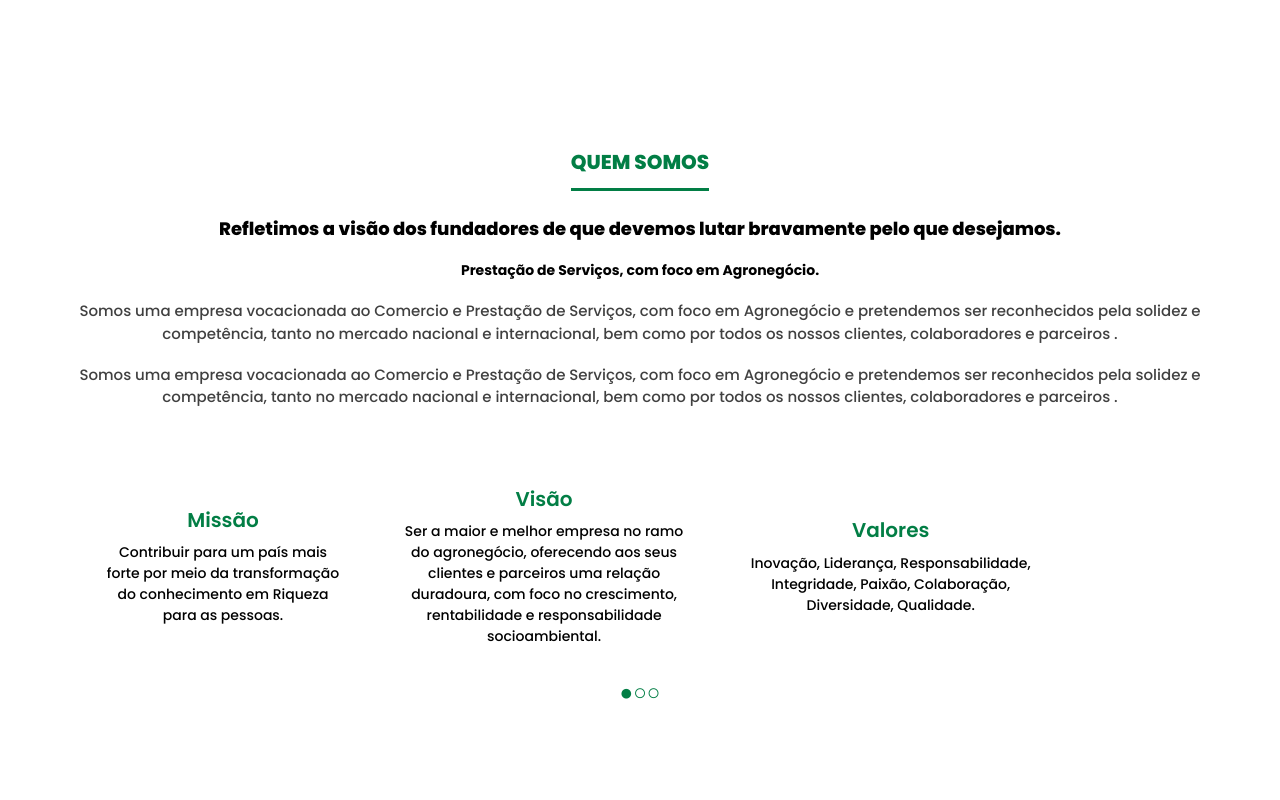
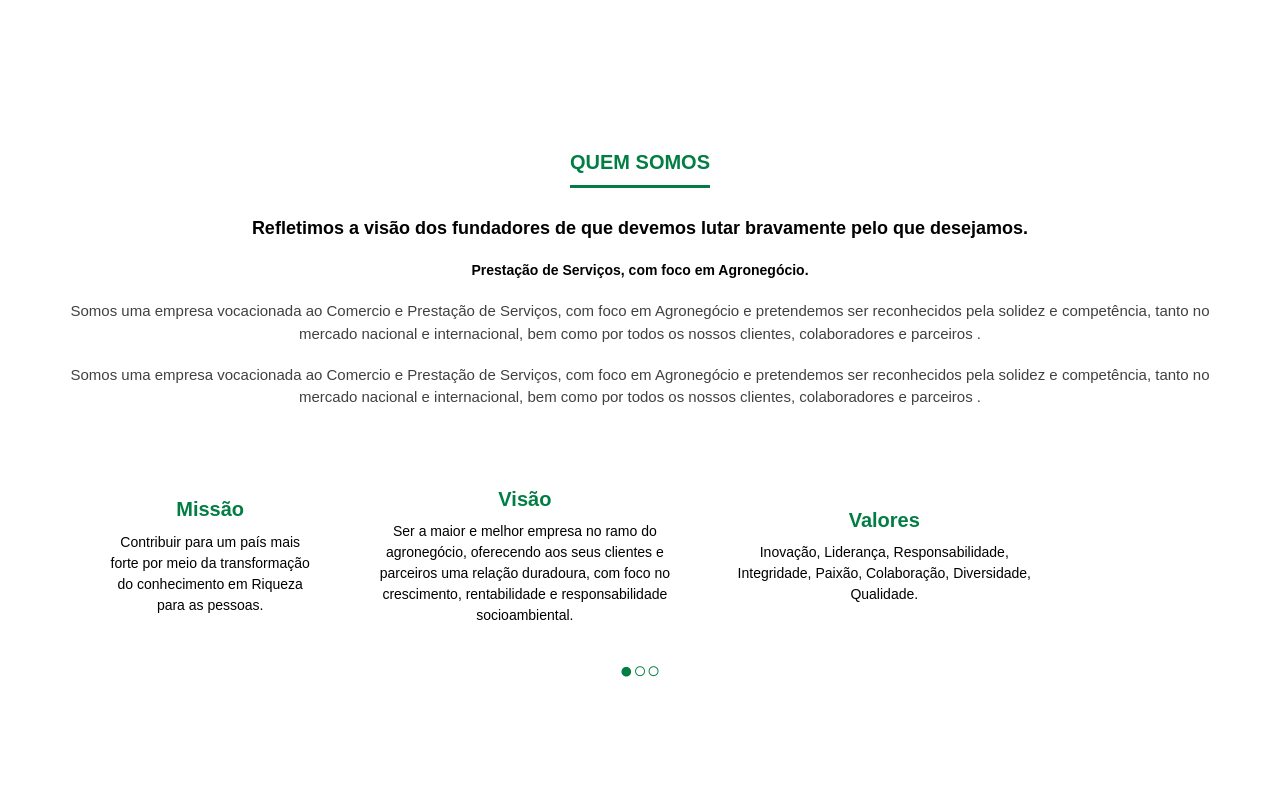
Before and after one commit to medesign-angola/sejostin-website, an Angular app: page / in a window 1280 px wide. Shown: the part 1060-1860 px from the top of the page. Built offline with nearby package versions, Linux system fonts and the light colour scheme.

Commit message:
tailwind cli

```diff
--- a/package.json
+++ b/package.json
@@ -27,12 +27,15 @@
     "@angular/cli": "~14.0.3",
     "@angular/compiler-cli": "^14.0.0",
     "@types/jasmine": "~4.0.0",
+    "autoprefixer": "^10.4.7",
     "jasmine-core": "~4.1.0",
     "karma": "~6.3.0",
     "karma-chrome-launcher": "~3.1.0",
     "karma-coverage": "~2.2.0",
     "karma-jasmine": "~5.0.0",
     "karma-jasmine-html-reporter": "~1.7.0",
+    "postcss": "^8.4.14",
+    "tailwindcss": "^3.1.4",
     "typescript": "~4.7.2"
   }
 }
--- a/src/app/app.component.html
+++ b/src/app/app.component.html
@@ -106,5 +106,5 @@
         </div>
       </div>
     </div>
-    <p class="text-center text-white sm:text-[12px]">Sejostin - 2022 &copy; Todos os direitos reservados</p>
+    <p class="text-center text-white sm:text-[12px] lg:text-[15px]">Sejostin - 2022 &copy; Todos os direitos reservados</p>
   </footer>
--- a/src/index.html
+++ b/src/index.html
@@ -1,32 +1,12 @@
 <!doctype html>
-<html lang="en">
+<html lang="pt">
 <head>
   <meta charset="utf-8">
   <title>Sejostin - Página Inicial</title>
   <base href="/">
   <meta name="viewport" content="width=device-width, initial-scale=1">
   <link rel="icon" type="image/x-icon" href="favicon.ico">
-  <script src="https://cdn.tailwindcss.com"></script>
 </head>
-<script>
-  tailwind.config = {
-    theme: {
-      screens: {
-        'sm': '350px',
-        'md': '1024px',
-        'lg': '1440px',
-        'xl': '1536px',
-      },
-      extend: {
-        colors: {
-          primary: '#157DA1',
-          secondary: '#027E45',
-          accent: '#28ABE3',
-        }
-      }
-    }
-  }
-</script>
 <body>
   <app-root></app-root>
 </body>
--- a/src/styles.css
+++ b/src/styles.css
@@ -1,3 +1,7 @@
+@tailwind base;
+@tailwind components;
+@tailwind utilities;
+
 /* You can add global styles to this file, and also import other style files */
 @import url('https://fonts.googleapis.com/css2?family=Poppins:wght@200;300;500;600;700;800;900&display=swap');
 *{
--- /dev/null
+++ b/tailwind.config.js
@@ -0,0 +1,20 @@
+/** @type {import('tailwindcss').Config} */
+module.exports = {
+  content: ["./src/**/*.{html,js,ts}"],
+  theme: {
+    screens: {
+      'sm': '350px',
+      'md': '1024px',
+      'lg': '1440px',
+      'xl': '1536px',
+    },
+    extend: {
+      colors: {
+        primary: '#157DA1',
+        secondary: '#027E45',
+        accent: '#28ABE3',
+      }
+    }
+  },
+  plugins: [],
+}
```
Also changed, not shown: 1 other file (tests, documents, lock files or other folders).
